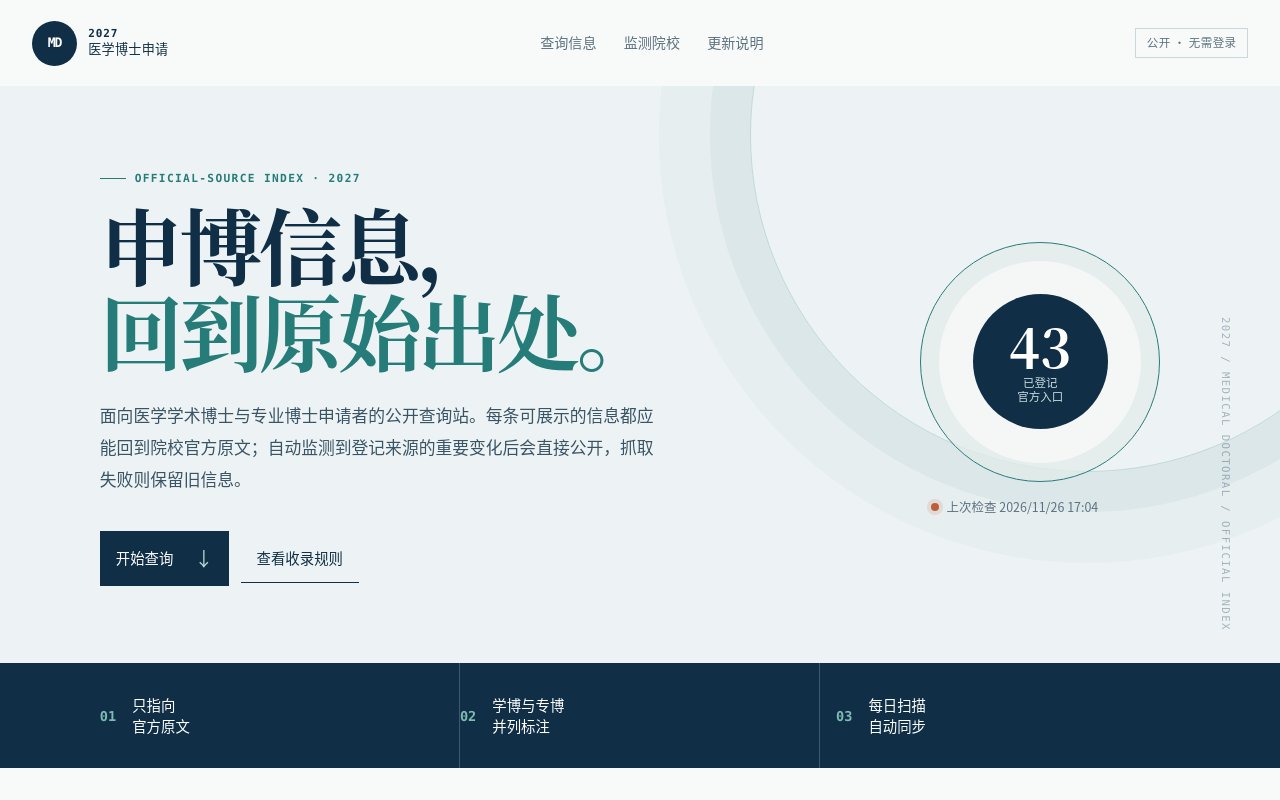
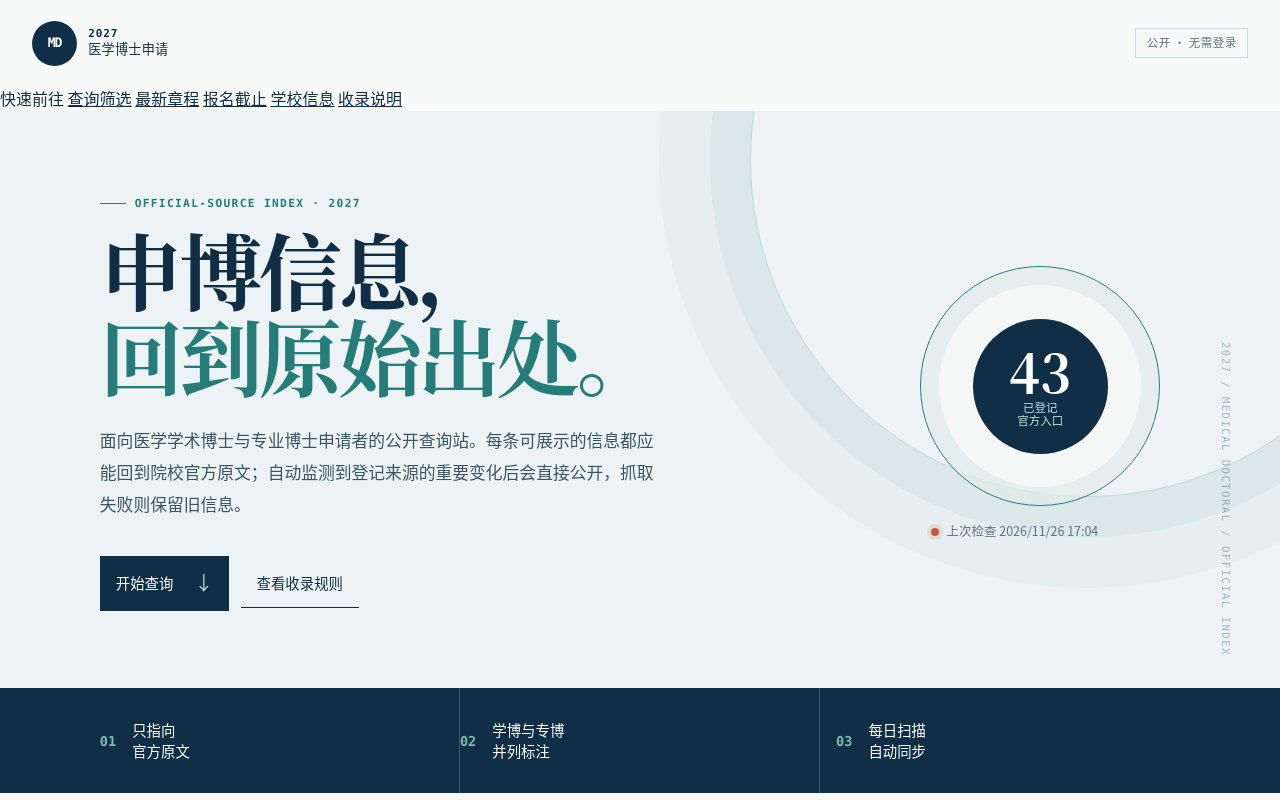
Before and after one commit to lec615965-coder/medphd-2027-guide, a plain HTML site: page index.html in a window 1280 px wide. Shown: the top 800 px of the page. Drawn offline with Linux system fonts and the light colour scheme.

Commit message:
Add quick navigation and group pending school cards

```diff
--- a/index.html
+++ b/index.html
@@ -18,13 +18,19 @@
         <span class="wordmark-mark">MD</span>
         <span class="wordmark-text">2027<br /><em>医学博士申请</em></span>
       </a>
-      <nav class="top-nav" aria-label="页面导航">
-        <a href="#query">查询信息</a>
-        <a href="#sources">监测院校</a>
-        <a href="#method">更新说明</a>
-      </nav>
       <span class="nav-stamp">公开 · 无需登录</span>
     </header>
+
+    <nav class="quick-nav" aria-label="板块快捷导航">
+      <div class="quick-nav-inner">
+        <span class="quick-nav-label" aria-hidden="true">快速前往</span>
+        <a href="#query">查询筛选</a>
+        <a href="#notices">最新章程</a>
+        <a href="#deadlines">报名截止</a>
+        <a href="#sources">学校信息</a>
+        <a href="#method">收录说明</a>
+      </div>
+    </nav>
 
     <main id="top">
       <section class="hero" aria-labelledby="hero-title">
@@ -89,7 +95,7 @@
           <button class="reset-button" id="reset-button" type="reset">清除条件</button>
         </form>
 
-        <div class="results-head">
+        <div class="results-head" id="notices">
           <div>
             <p class="result-kicker">已核验的信息流</p>
             <p class="results-count" id="notice-count" aria-live="polite">加载中</p>
@@ -99,7 +105,7 @@
         <div class="notice-list" id="notice-list" aria-live="polite"></div>
         <button class="notice-toggle" id="notice-toggle" type="button" hidden aria-expanded="false" aria-controls="notice-list"></button>
 
-        <section class="deadline-ledger" aria-labelledby="deadline-ledger-title">
+        <section class="deadline-ledger" id="deadlines" aria-labelledby="deadline-ledger-title">
           <div class="deadline-ledger-head">
             <div>
               <p class="result-kicker">ALL DEADLINES</p>
```
